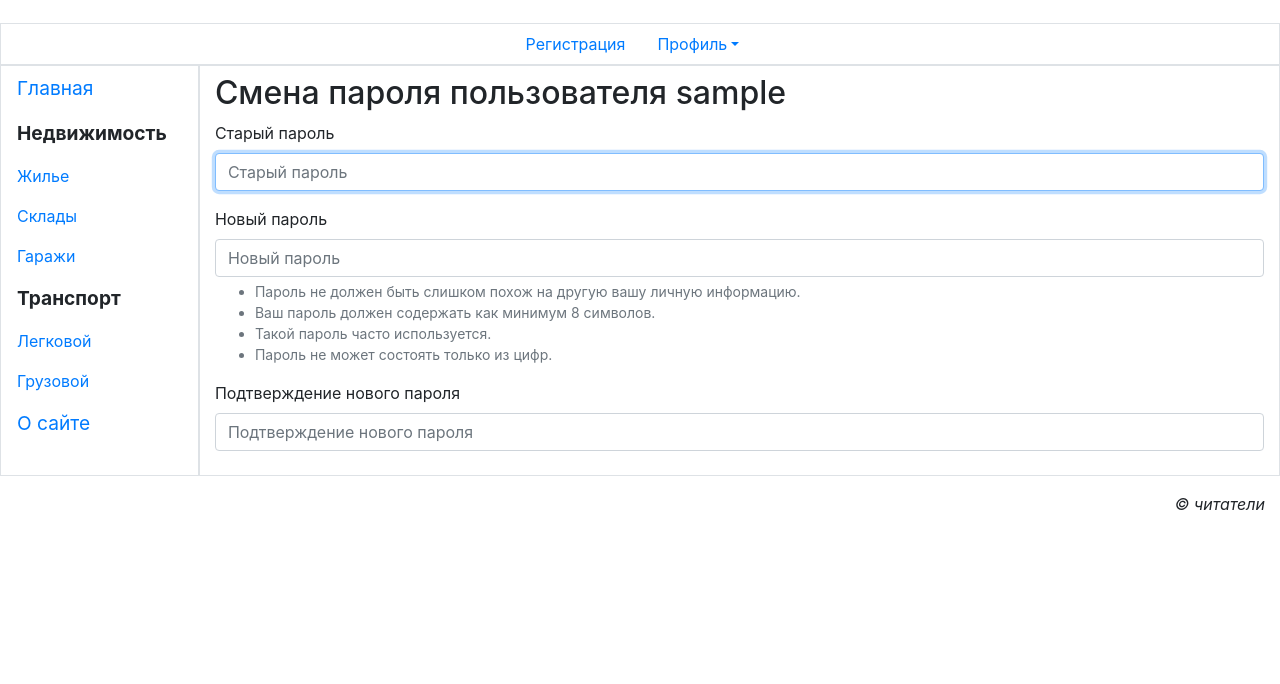
After one commit to Sakkadas/Bulletin-board, a Django app: page /accounts/password/change/ in a window 1280 px wide. The commit adds this page. Shown: the part 116-800 px from the top of the page. Run offline with Django 3.2, Linux system fonts and the light colour scheme; the visitor is signed in with stand-in values (Sample User, id 1); some libraries are stand-ins or nearby versions.

Commit message:
create `PasswordChangeView`: (url path, template)

```diff
--- a/bboard/main/templates/layout/basic.html
+++ b/bboard/main/templates/layout/basic.html
@@ -31,7 +31,7 @@
                     <div class="dropdown-menu">
                         <a class="dropdown-item" href="{% url 'main:profile' %}">Мои объявления</a>
                         <a class="dropdown-item" href="{% url 'main:profile_change' %}">Изменить личные данные</a>
-                        <a class="dropdown-item" href="#">Изменить пароль</a>
+                        <a class="dropdown-item" href="{% url 'main:password_change' %}">Изменить пароль</a>
                         <div class="dropdown-divider"></div>
                         <a class="dropdown-item" href="{% url 'main:logout' %}">Выйти</a>
                         <div class="dropdown-divider"></div>
--- /dev/null
+++ b/bboard/main/templates/main/password_change.html
@@ -0,0 +1,14 @@
+{% extends "layout/basic.html" %}
+
+{% load bootstrap4 %}
+
+{% block title %}Смена пароля{% endblock %}
+
+{% block content %}
+<h2>Смена пароля пользователя {{ user.username }}</h2>
+<form method="post">
+    {% csrf_token %}
+    {% bootstrap_form form layout='horizontal' %}
+    {% buttons submit='Сменить пароль' %}{% endbuttons %}
+</form>
+{% endblock %}
--- a/bboard/main/urls.py
+++ b/bboard/main/urls.py
@@ -7,6 +7,7 @@ app_name = 'main'
 urlpatterns = [
     path('accounts/profile/change/', ChangeUserInfoView.as_view(), name='profile_change'),
     path('accounts/logout/', BBLogoutView.as_view(), name='logout'),
+    path('accounts/password/change/', BBPasswordChangeView.as_view(), name='password_change'),
     path('accounts/profile/', profile, name='profile'),
     path('accounts/login/', BBLoginView.as_view(), name='login'),
     path('<str:page>/', other_page, name='other'),
--- a/bboard/main/views.py
+++ b/bboard/main/views.py
@@ -3,7 +3,7 @@ from django.urls import reverse_lazy
 from django.http import HttpResponse, Http404
 from django.template import TemplateDoesNotExist
 from django.template.loader import get_template
-from django.contrib.auth.views import LoginView, LogoutView
+from django.contrib.auth.views import LoginView, LogoutView, PasswordChangeView
 from django.contrib.auth.decorators import login_required
 from django.contrib.auth.mixins import LoginRequiredMixin
 from django.contrib.messages.views import SuccessMessageMixin
@@ -33,6 +33,13 @@ class BBLogoutView(LoginRequiredMixin, LogoutView):
     template_name = 'main/logout.html'
 
 
+class BBPasswordChangeView(SuccessMessageMixin, LoginRequiredMixin,
+                           PasswordChangeView):
+    template_name = 'main/password_change.html'
+    success_url = reverse_lazy('main:profile')
+    success_message = 'Пароль пользователя изменен'
+
+
 @login_required
 def profile(request):
     return render(request, 'main/profile.html')
```
